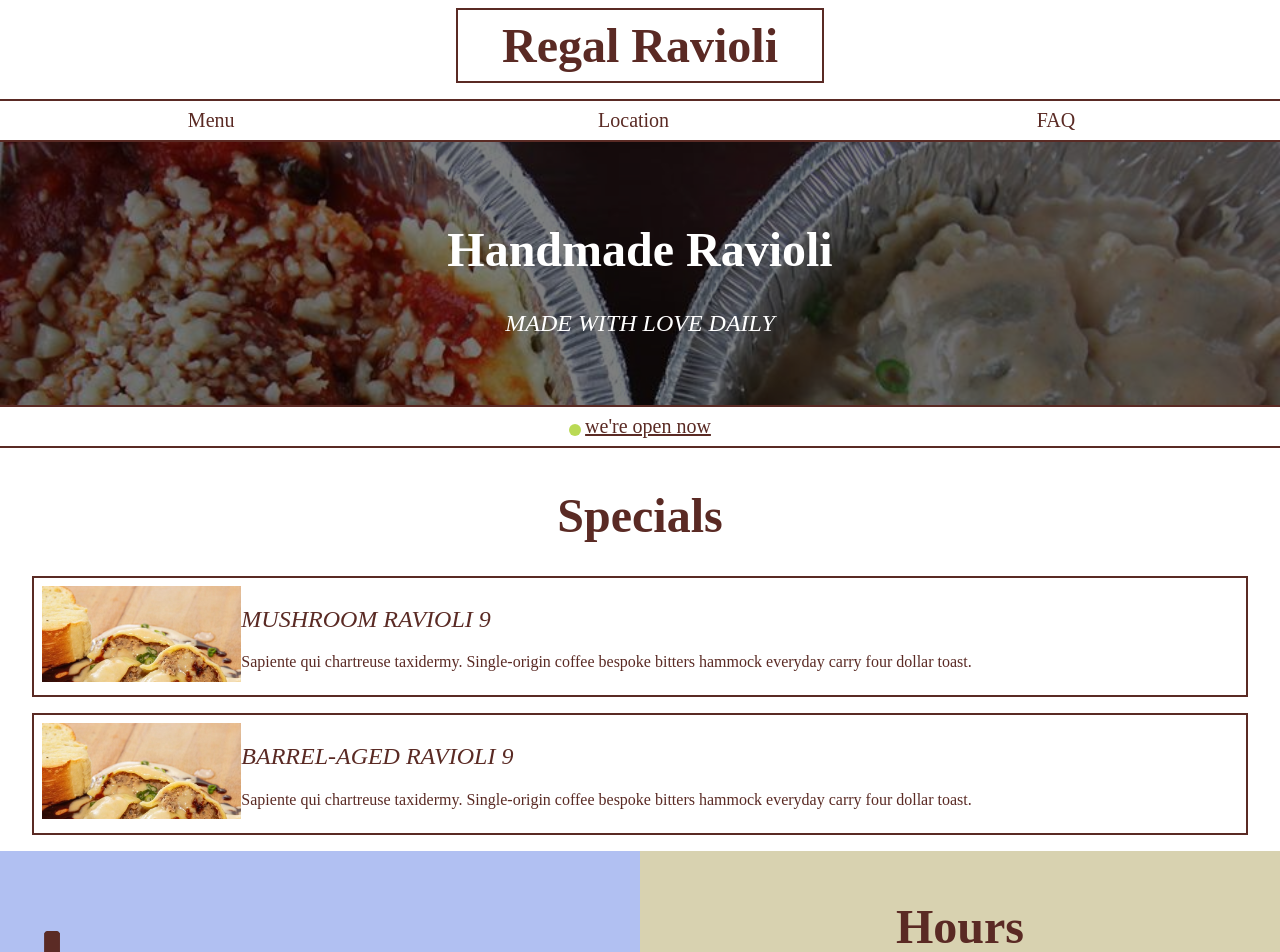
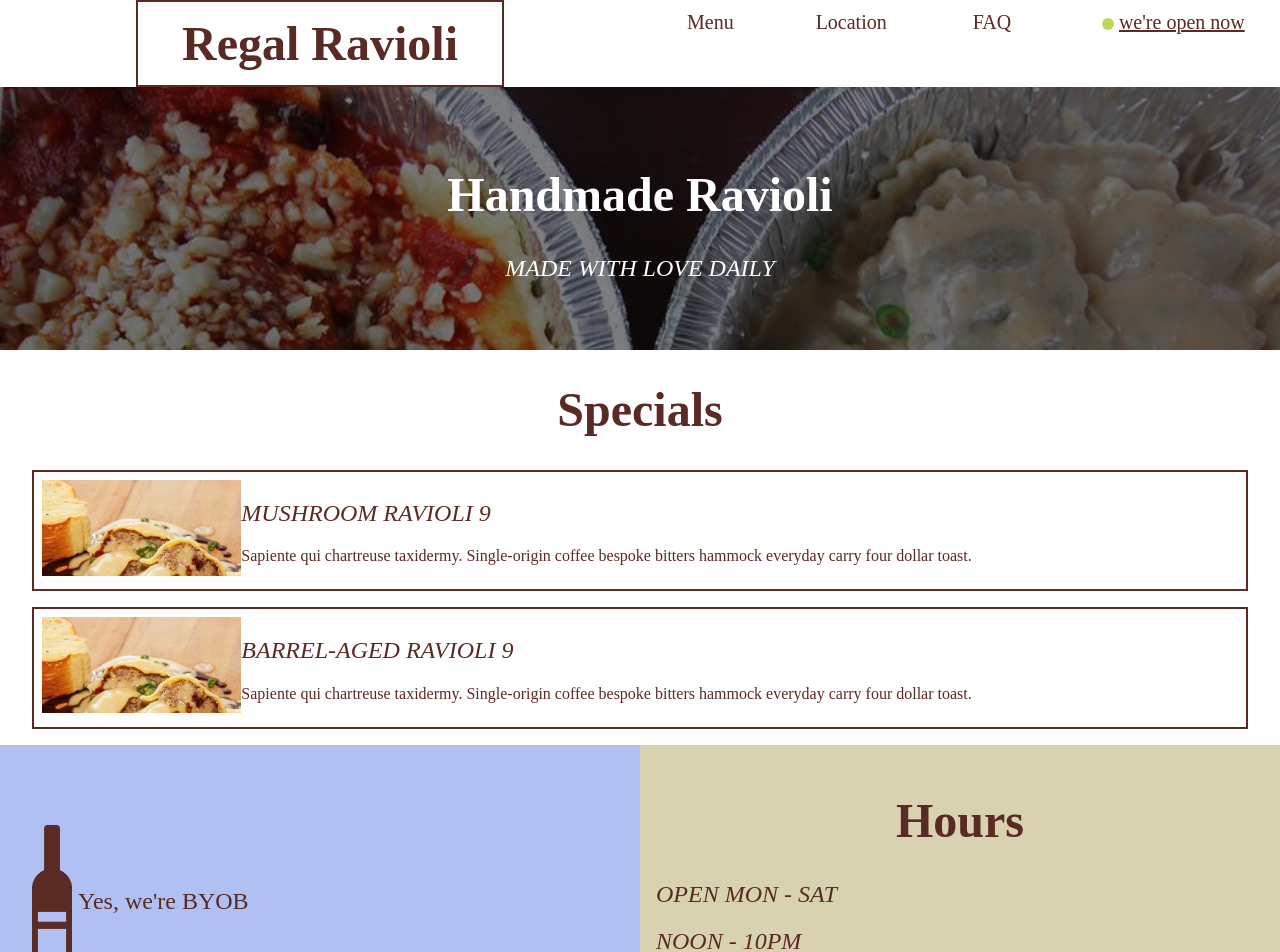
Before and after one commit to davidpowellme/assignments, a Jekyll site: the page built from restaurant-redesign/index.html, in a window 1280 px wide. Shown: the top 952 px of the page. Built offline with Jekyll 4.4.1, drawn with Linux system fonts in a browser that asks for light colours; nearby versions of some CDN libraries.

Commit message:
creating responsive header

```diff
--- a/restaurant-redesign/_includes/header.html
+++ b/restaurant-redesign/_includes/header.html
@@ -1,15 +1,17 @@
 <header class="site-header">
+	<div class="col-lg-6">
 	<a href="../index.html" class="logo">
 		Regal Ravioli
 	</a>
-	<div class="open-close">
+	</div>
+		<nav class="col-lg-6 mainnav">
+		<ul class="col-lg-8">
+			<li class="col-lg-4"><a href="../menu.html">Menu</a></li>
+			<li class="col-lg-4"><a href="../index.html/#location">Location</a></li>
+			<li class="col-lg-4"><a href="#">FAQ</a></li>
+		</ul>
+		<div class="open-close-top col-lg-4">
 		<div class="dot"></div> <span>we're open now</span>
 	</div>
-	<nav class="main-nav">
-		<ul>
-			<li><a href="../menu.html">Menu</a></li>
-			<li><a href="../index.html/#location">Location</a></li>
-			<li><a href="#">FAQ</a></li>
-		</ul>
 	</nav>
 </header>
--- a/restaurant-redesign/css/main.scss
+++ b/restaurant-redesign/css/main.scss
@@ -58,39 +58,22 @@ HEADER
 
 .site-header {
 	background: $bg-color;
+	line-height: 1.4;
+	overflow: hidden;
 	width: 100%;
 
 	.logo {
 		border: $border;
 		color: $primary-color;
 		display: block;
-		margin: 0.5rem auto 1rem auto;
+		margin: 0 auto;
 		padding: 0.5rem 1rem;
 		text-align: center;
 		text-decoration: none;
 		width: 23rem;
 	}
-	.open-close {
-		display: none;
-		margin-bottom: 0.5rem;
-		text-align: center;
 
-		.dot {
-			background: $open;
-			border-radius: 50%;
-			display: inline-block;
-			height: 0.75rem;
-			width: 0.75rem;
-			vertical-align: middle;
-		}
-		span {
-			text-decoration: underline;
-
-		}
-	}
-	nav {
-		border-top: $border;
-		border-bottom: $border;
+	nav.mainnav {
 		font-size: 1.25rem;
 		overflow: hidden;
 
@@ -114,6 +97,13 @@ HEADER
 			}
 		}
 	}
+
+	@media (max-width: 650px) {
+		nav.mainnav {
+		border-top: $border;
+		border-bottom: $border;
+	}
+}
 }
 
 /*
@@ -157,7 +147,8 @@ OPEN/CLOSE
 ==============
 */
 
-.open-close {
+.open-close,
+.open-close-top {
 		border-top: $border;
 		border-bottom: $border;
 		margin-bottom: 0.5rem;
@@ -178,6 +169,19 @@ OPEN/CLOSE
 			text-decoration: underline;
 		}
 }
+.open-close-top {
+	display: none;
+}
+
+@media (min-width: 650px) {
+			.open-close {
+				display: none;
+			}
+			.open-close-top {
+				display: block;
+			}
+		}
+
 /*
 ==============
 SPECIALS
@@ -387,7 +391,9 @@ GRID
   @include grid(12);
 }
 
-@media (min-width: 672px) {
+//medium screen
+
+@media (min-width: 650px) {
   .col-md-1 {
     @include grid(1);
   }
@@ -426,6 +432,8 @@ GRID
   }
 }
 
+//large screen
+
 @media (min-width: 900px) {
   .col-lg-1 {
     @include grid(1);
@@ -463,6 +471,12 @@ GRID
   .col-lg-12 {
     @include grid(12);
   }
+  .mainnav,
+  .open-close-top {
+	border: none;
+	border-top: none;
+	border-bottom: none;
+  }
 }
 
 //medium screen styles
```
